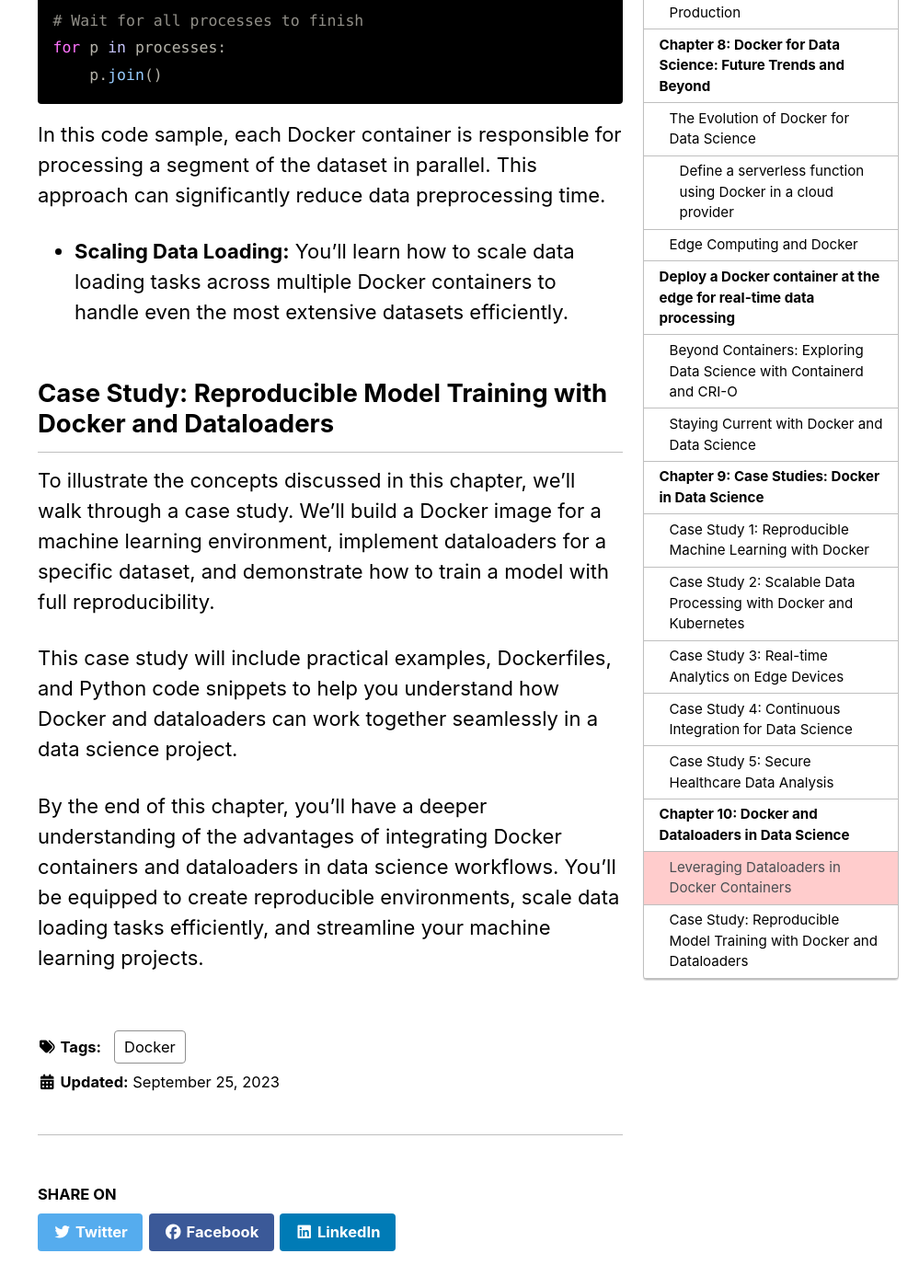
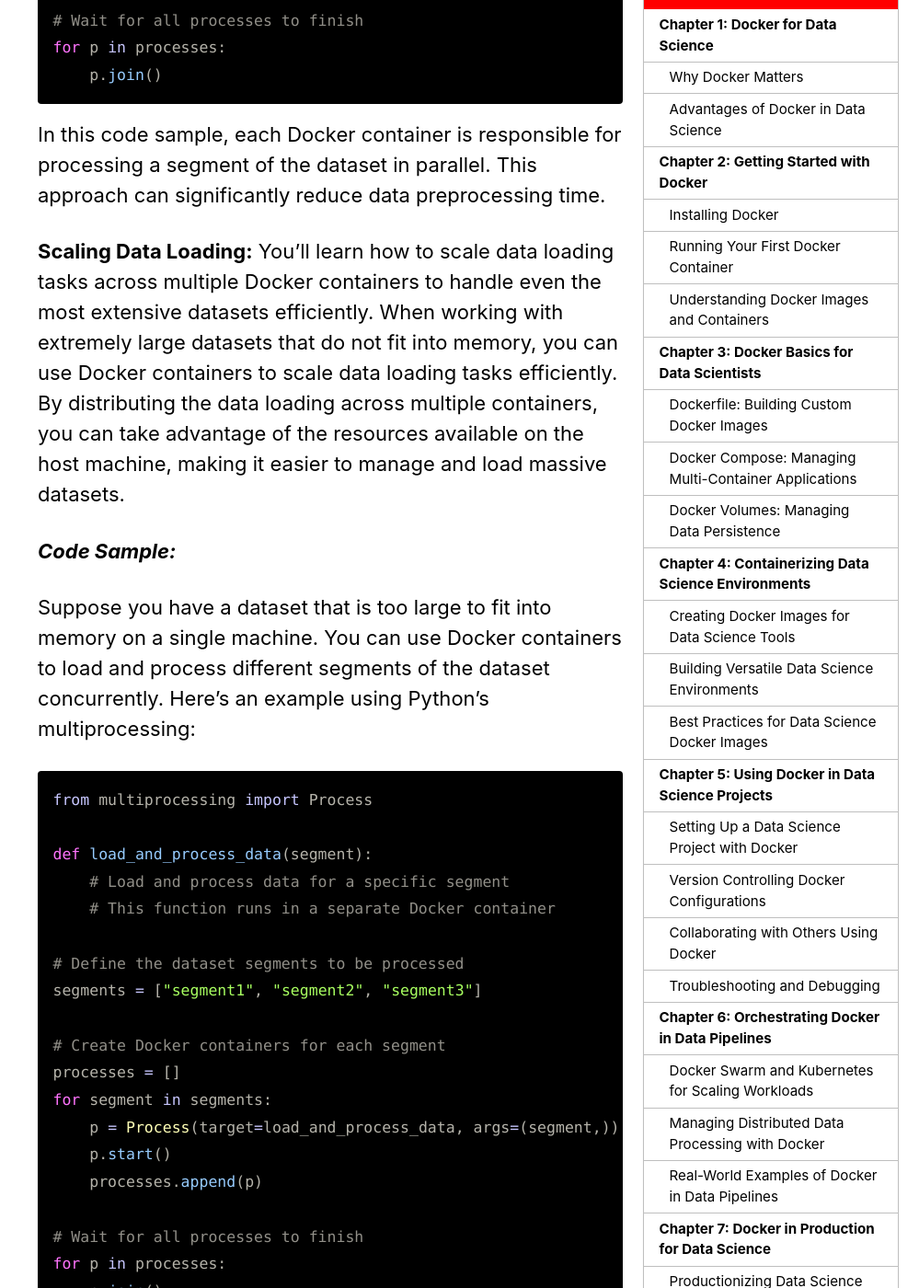
Before and after one commit to naeem-bebit/naeem-bebit.github.io, a Jekyll site: the page built from _posts/2020-05-12-docker.md, in a window 1280 px wide and 1400 px high, scrolled down 34104 px. Shown: the whole window at 92% size, without its empty margins (281-1280 px from the left). Built offline with Jekyll 4.4.1, drawn with Linux system fonts in a browser that asks for light colours; cached includes are drawn as plain includes; nearby versions of some CDN libraries; comment, search, counter and statistics services are not loaded; some of the changed text lies outside the part shown.

Commit message:
Scaling Data Loading

````diff
--- a/_posts/2020-05-12-docker.md
+++ b/_posts/2020-05-12-docker.md
@@ -563,7 +563,39 @@ for p in processes:
 ```
 In this code sample, each Docker container is responsible for processing a segment of the dataset in parallel. This approach can significantly reduce data preprocessing time.
 
-- **Scaling Data Loading:** You'll learn how to scale data loading tasks across multiple Docker containers to handle even the most extensive datasets efficiently.
+**Scaling Data Loading:** You'll learn how to scale data loading tasks across multiple Docker containers to handle even the most extensive datasets efficiently. When working with extremely large datasets that do not fit into memory, you can use Docker containers to scale data loading tasks efficiently. By distributing the data loading across multiple containers, you can take advantage of the resources available on the host machine, making it easier to manage and load massive datasets.
+
+***Code Sample:***
+
+Suppose you have a dataset that is too large to fit into memory on a single machine. You can use Docker containers to load and process different segments of the dataset concurrently. Here's an example using Python's multiprocessing:
+
+```python
+from multiprocessing import Process
+
+def load_and_process_data(segment):
+    # Load and process data for a specific segment
+    # This function runs in a separate Docker container
+
+# Define the dataset segments to be processed
+segments = ["segment1", "segment2", "segment3"]
+
+# Create Docker containers for each segment
+processes = []
+for segment in segments:
+    p = Process(target=load_and_process_data, args=(segment,))
+    p.start()
+    processes.append(p)
+
+# Wait for all processes to finish
+for p in processes:
+    p.join()
+```
+
+In this code sample, each Docker container loads and processes a specific segment of the dataset. By running these containers in parallel, you can efficiently handle datasets that are too large to fit into memory on a single machine.
+
+Leveraging dataloaders within Docker containers enhances the scalability, parallelism, and consistency of data preprocessing in your machine learning workflows. This approach is particularly valuable when dealing with large datasets and complex preprocessing tasks.
+This explanation and code sample demonstrate how dataloaders can be effectively used within Docker containers for data preprocessing, parallel data loading, and scaling data loading tasks in machine learning workflows.
+
 
 ## Case Study: Reproducible Model Training with Docker and Dataloaders
 
````
